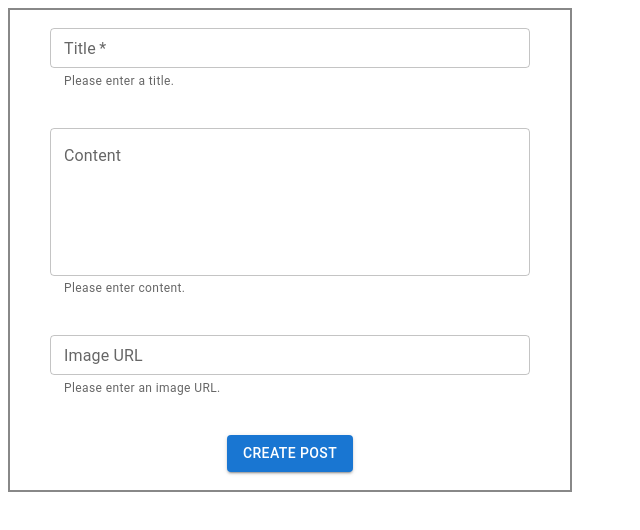
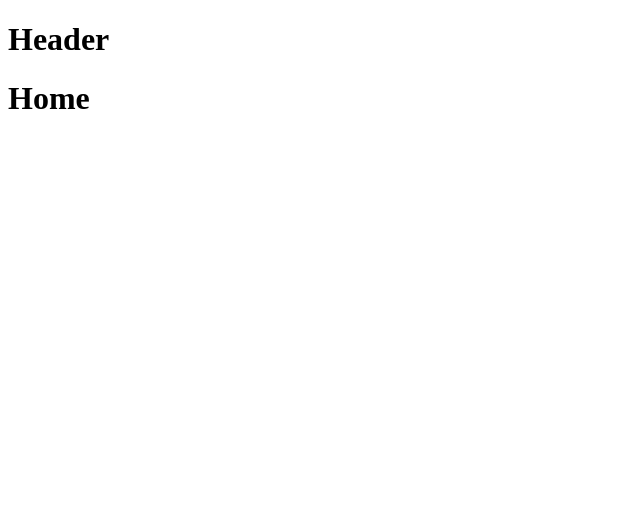
Before and after one commit to R0ronoaZ0r0/HobbyHub, a React (Vite) app: page / in a window 1280 px wide. Shown: the top 530 px of the page, without its empty margins (0-640 px from the left). Built offline with nearby package versions, Linux system fonts and the light colour scheme.

Commit message:
changed database table name from hobbyhub to posts

```diff
--- a/src/App.jsx
+++ b/src/App.jsx
@@ -1,12 +1,14 @@
 import './App.css'
-import CreatePost from './Database/CreatePost'
+import Home from './Components/Home'
+import Header from './Components/Header'
 
 
 function App() {
 
   return (
     <div>
-      <CreatePost />
+      <Header />
+      <Home />
     </div>
   )
 }
--- /dev/null
+++ b/src/Components/Header.jsx
@@ -0,0 +1,9 @@
+const Header = () => {
+    return (
+        <div>
+            <h1>Header</h1>
+        </div>
+    )
+}
+
+export default Header;
--- /dev/null
+++ b/src/Components/Home.jsx
@@ -0,0 +1,9 @@
+const Home = () => {
+    return (
+        <div>
+            <h1>Home</h1>
+        </div>
+    )
+}
+
+export default Home;
--- a/src/Database/CreatePost.jsx
+++ b/src/Database/CreatePost.jsx
@@ -5,7 +5,7 @@
 
     const handleSubmit = async (data) => {
         await supabase
-            .from('hobbyhub')
+            .from('posts')
             .insert(data);
     }
 
```
